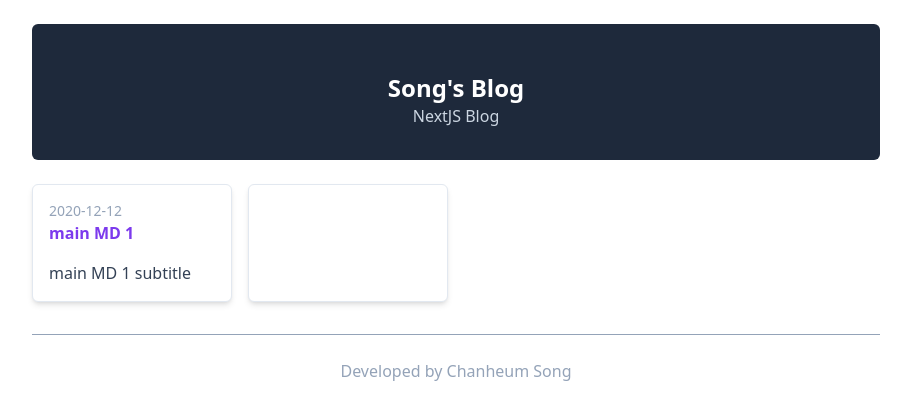
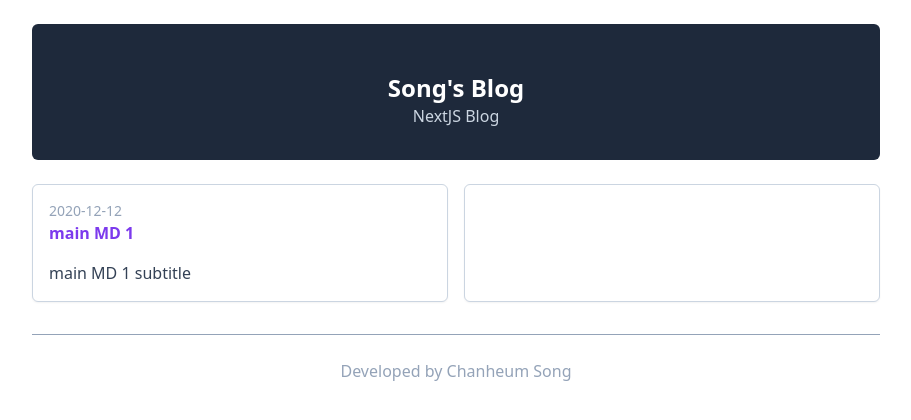
Before and after one commit to Songchanheum/songsblog, a Next.js app: page / in a window 1280 px wide. Shown: the top 420 px of the page, without its empty margins (184-1095 px from the left). Built offline with nearby package versions, Linux system fonts and the light colour scheme.

Commit message:
feat(gp-pages): github page 배포

```diff
--- a/app/page.tsx
+++ b/app/page.tsx
@@ -1,4 +1,3 @@
-import Link from "next/link";
 import getPostMetadata from "@/components/getPostMetadata";
 import PostPreview from "@/components/PostPreview";
 
@@ -8,9 +7,7 @@
     <PostPreview key={post.slug} {...post} />
   ));
   return (
-    <div className="grid grid-cols-1 md:grid-cols-2 lg:grid-cols-4 gap-4">
-      {postPreviews}
-    </div>
+    <div className="grid grid-cols-1 md:grid-cols-2 gap-4">{postPreviews}</div>
   );
 };
 export default HomePage;
--- a/components/PostPreview.tsx
+++ b/components/PostPreview.tsx
@@ -3,7 +3,7 @@
 
 const PostPreview = (props: PostMetadata) => {
   return (
-    <div className="border border-slate-200 p-4 rounded-md shadow-md bg-white">
+    <div className="border border-slate-300 p-4 rounded-md shadow-sm bg-white">
       <p className="text-sm text-slate-400">{props.date}</p>
       <Link href={`/posts/${props.slug}`}>
         <h2 className="font-bold text-violet-600 hover:underline mb-4">
--- a/package.json
+++ b/package.json
@@ -6,7 +6,8 @@
     "dev": "next dev",
     "build": "next build",
     "start": "next start",
-    "lint": "next lint"
+    "lint": "next lint",
+    "export": "next export"
   },
   "dependencies": {
     "@types/node": "18.15.3",
```
Also changed, not shown: 7 other files (tests, documents, lock files or other folders).
